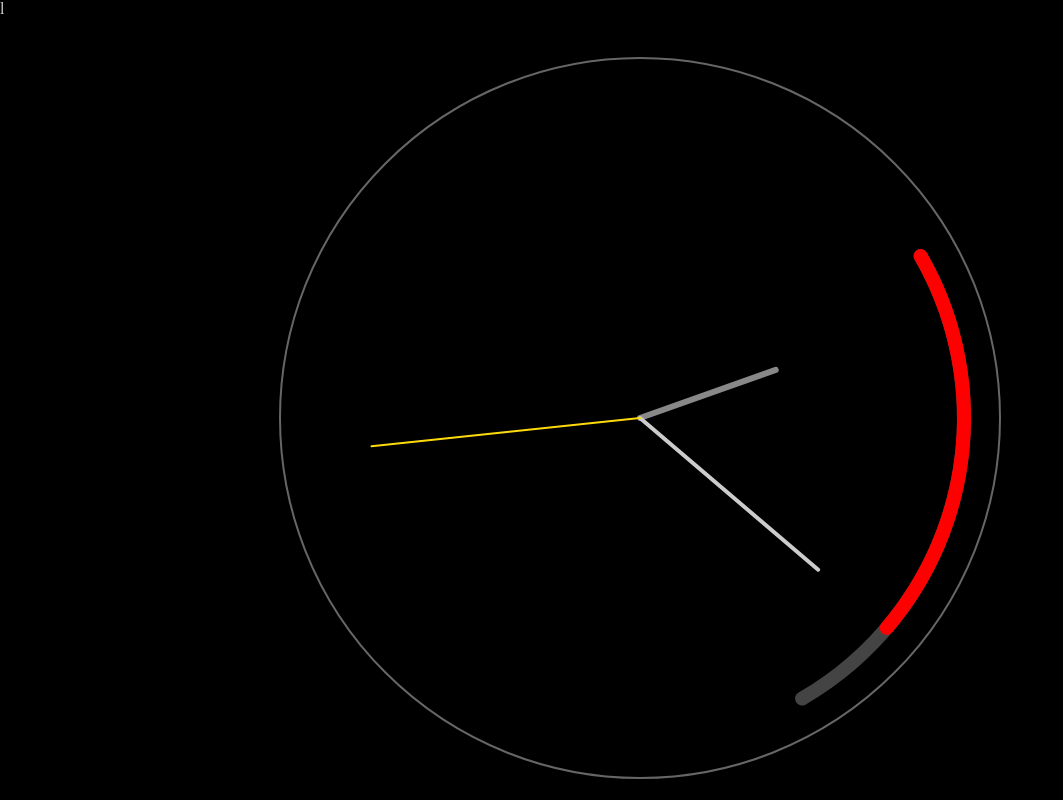
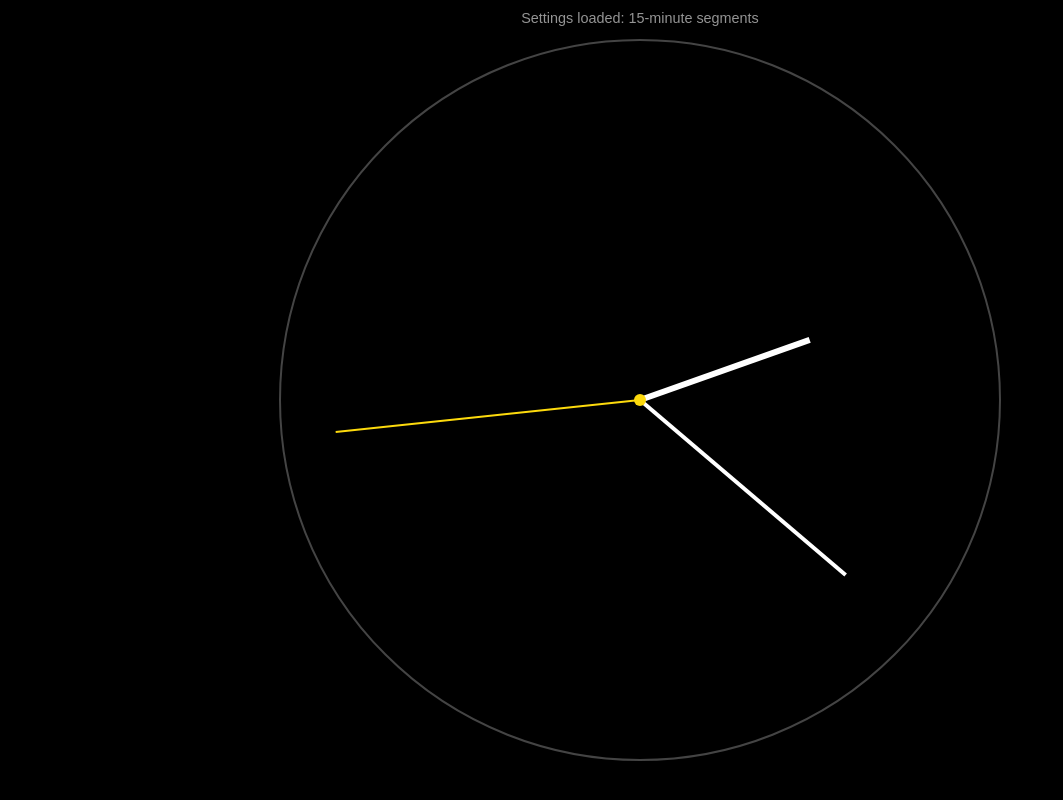
Before and after one commit to piarasj/timer, a plain HTML site: page index.html in a window 1280 px wide. Shown: the whole page, without its empty margins (0-1063 px from the left). Drawn offline with Linux system fonts and the light colour scheme.

Commit message:
Update index.html

```diff
--- a/index.html
+++ b/index.html
@@ -1,108 +1,86 @@
-l<!DOCTYPE html>
+<!DOCTYPE html>
 <html lang="en">
 <head>
-  <meta charset="UTF-8" />
-  <meta name="viewport" content="width=device-width, initial-scale=1.0" />
-  <title>40-Minute Cycling Timer</title>
+  <meta charset="UTF-8">
+  <title>40-Minute Timer</title>
   <style>
-    html, body {
+    body {
       margin: 0;
-      padding: 0;
       background: black;
       color: lightgray;
-      height: 100%;
+      font-family: sans-serif;
+      display: flex;
+      justify-content: center;
+      align-items: center;
+      height: 100vh;
       overflow: hidden;
     }
-
-    #canvas {
+    canvas {
       display: block;
-      margin: auto;
-      width: 100vw;
-      height: 100vh;
     }
-
-    #controls {
-      position: absolute;
-      bottom: 1em;
-      left: 50%;
-      transform: translateX(-50%);
-      display: flex;
-      gap: 10px;
-    }
-
-    button {
-      font-size: 1rem;
-      padding: 0.5em 1em;
-    }
-
     #message {
       position: absolute;
-      top: 1em;
-      left: 50%;
-      transform: translateX(-50%);
-      font-size: 0.8rem;
-      opacity: 0.8;
-      transition: opacity 0.5s ease;
-    }
-
-    @media (orientation: landscape) {
-      #controls {
-        display: none;
-      }
+      top: 10px;
+      width: 100%;
+      text-align: center;
+      font-size: 0.9rem;
+      color: lightgray;
+      opacity: 0.7;
     }
   </style>
 </head>
 <body>
-  <canvas id="canvas"></canvas>
-  <div id="controls">
-    <button id="start">Start</button>
-    <button id="stop">Stop</button>
-  </div>
-  <div id="message"></div>
+  <div id="message">Loading settings…</div>
+  <canvas id="clock"></canvas>
 
   <script>
-    const canvas = document.getElementById("canvas");
+    const canvas = document.getElementById("clock");
     const ctx = canvas.getContext("2d");
     const messageEl = document.getElementById("message");
 
-    let settings = {};
-    let currentSegment = null;
-    let timerInterval = null;
-    let startTime = null;
+    let settings = null;
+    let currentSegment = 0;
+    let segmentStartTime = null;
+    let timerRunning = false;
 
+    // === Resize canvas square-locked ===
     function resizeCanvas() {
-      canvas.width = window.innerWidth;
-      canvas.height = window.innerHeight;
+      const side = Math.min(window.innerWidth, window.innerHeight);
+      canvas.width = side;
+      canvas.height = side;
     }
+    window.addEventListener("resize", resizeCanvas);
+    resizeCanvas();
 
-    function showMessage(msg, duration = 3000) {
-      messageEl.textContent = msg;
-      messageEl.style.opacity = 1;
-      if (duration > 0) {
-        setTimeout(() => (messageEl.style.opacity = 0), duration);
+    // === Load settings.json ===
+    async function loadSettings() {
+      try {
+        const res = await fetch("settings.json");
+        settings = await res.json();
+        messageEl.textContent = `Settings loaded: ${settings.segmentDuration/60}-minute segments`;
+        if (settings.autoStart) {
+          const [h, m] = settings.autoStart.split(":").map(Number);
+          const now = new Date();
+          if (now.getHours() === h && now.getMinutes() === m) {
+            startSegment(0);
+          }
+        }
+      } catch (e) {
+        messageEl.textContent = "Failed to load settings.json";
+        console.error(e);
       }
     }
 
-    function timeToSeconds(t) {
-      const [h, m] = t.split(":").map(Number);
-      return h * 3600 + m * 60;
+    // === Start a segment ===
+    function startSegment(index) {
+      currentSegment = index;
+      segmentStartTime = Date.now();
+      timerRunning = true;
+      messageEl.style.display = "none";
     }
 
-    function getCurrentSegment(nowSec) {
-      return settings.segments.find((seg, i) => {
-        const segStart = timeToSeconds(seg.startTime);
-        const segEnd = segStart + seg.duration;
-        return nowSec >= segStart && nowSec < segEnd;
-      });
-    }
-
-    function getSegmentProgress(seg, nowSec) {
-      const segStart = timeToSeconds(seg.startTime);
-      return nowSec - segStart;
-    }
-
-    function drawClock() {
-      const now = new Date();
+    // === Draw loop ===
+    function draw() {
       const width = canvas.width;
       const height = canvas.height;
       const size = Math.min(width, height) * 0.9;
@@ -111,137 +89,94 @@ l<!DOCTYPE html>
       const cy = height / 2;
       ctx.clearRect(0, 0, width, height);
 
-      // Draw static track arc (grey)
-      if (currentSegment) {
-        const segStart = timeToSeconds(currentSegment.startTime);
-        const segEnd = segStart + currentSegment.duration;
-        const startAngle = (segStart % 3600) / 3600 * 2 * Math.PI - Math.PI / 2;
-        const endAngle = (segEnd % 3600) / 3600 * 2 * Math.PI - Math.PI / 2;
+      // === Reference circle ===
+      ctx.beginPath();
+      ctx.arc(cx, cy, r, 0, 2 * Math.PI);
+      ctx.strokeStyle = "#444";
+      ctx.lineWidth = 2;
+      ctx.stroke();
+
+      if (settings && timerRunning) {
+        const seg = settings.segments[currentSegment];
+        const duration = seg.duration * 1000; // ms
+        const elapsed = Date.now() - segmentStartTime;
+        const progress = Math.min(elapsed / duration, 1);
+
+        const startAngle = (seg.startAngle * Math.PI) / 180;
+        const endAngle = startAngle + (2 * Math.PI * (seg.duration / settings.segmentDuration));
+
+        // === Grey track arc ===
+        ctx.beginPath();
+        ctx.arc(cx, cy, r - 10, startAngle, endAngle);
+        ctx.strokeStyle = "#555";
+        ctx.lineWidth = 20;
+        ctx.lineCap = "round";
+        ctx.stroke();
+
+        // === Progress arc with colour transitions ===
+        let color = "green";
+        const remaining = (1 - progress) * seg.duration;
+        if (remaining <= 300) color = "red";     // last 5 minutes
+        else if (remaining <= 600) color = "orange"; // last 10 minutes
 
         ctx.beginPath();
-        ctx.strokeStyle = "#444";
-        ctx.lineWidth = 14;
+        ctx.arc(cx, cy, r - 10, startAngle, startAngle + (endAngle - startAngle) * progress);
+        ctx.strokeStyle = color;
+        ctx.lineWidth = 20;
         ctx.lineCap = "round";
-        ctx.arc(cx, cy, r * 0.9, startAngle, endAngle);
-        ctx.stroke();
-
-        // Progress arc
-        const nowSec = now.getHours() * 3600 + now.getMinutes() * 60 + now.getSeconds();
-        const progress = Math.min(currentSegment.duration, getSegmentProgress(currentSegment, nowSec));
-        const progressEnd = segStart + progress;
-        const progressAngle = (progressEnd % 3600) / 3600 * 2 * Math.PI - Math.PI / 2;
-
-        let color = "#0f0";
-        if (currentSegment.duration - progress < 300) color = "#f00";
-        else if (currentSegment.duration - progress < 600) color = "#ffa500";
-
-        ctx.beginPath();
-        ctx.strokeStyle = color;
-        ctx.lineWidth = 14;
-        ctx.lineCap = "round";
-        ctx.arc(cx, cy, r * 0.9, startAngle, progressAngle);
         ctx.stroke();
       }
 
-      // Clock hands
-      const hr = now.getHours() % 12;
+      // === Clock hands ===
+      const now = new Date();
+      const sec = now.getSeconds();
       const min = now.getMinutes();
-      const sec = now.getSeconds();
-      const hrAngle = ((hr + min / 60) / 12) * 2 * Math.PI - Math.PI / 2;
-      const minAngle = ((min + sec / 60) / 60) * 2 * Math.PI - Math.PI / 2;
-      const secAngle = (sec / 60) * 2 * Math.PI - Math.PI / 2;
-
-ctx.beginPath();
-ctx.arc(cx, cy, r, 0, 2 * Math.PI);  // full circle
-ctx.strokeStyle = "#666";            // grey outline
-ctx.lineWidth = 2;                   // thin stroke
-ctx.stroke();
-
-      ctx.lineCap = "round";
+      const hr = now.getHours();
 
       // Hour hand
       ctx.beginPath();
-      ctx.strokeStyle = "#888";
+      ctx.moveTo(cx, cy);
+      ctx.lineTo(
+        cx + Math.cos(((hr % 12) + min / 60) * (Math.PI / 6) - Math.PI / 2) * (r * 0.5),
+        cy + Math.sin(((hr % 12) + min / 60) * (Math.PI / 6) - Math.PI / 2) * (r * 0.5)
+      );
+      ctx.strokeStyle = "white";
       ctx.lineWidth = 6;
-      ctx.moveTo(cx, cy);
-      ctx.lineTo(cx + r * 0.4 * Math.cos(hrAngle), cy + r * 0.4 * Math.sin(hrAngle));
       ctx.stroke();
 
       // Minute hand
       ctx.beginPath();
-      ctx.strokeStyle = "#ccc";
+      ctx.moveTo(cx, cy);
+      ctx.lineTo(
+        cx + Math.cos((min + sec / 60) * (Math.PI / 30) - Math.PI / 2) * (r * 0.75),
+        cy + Math.sin((min + sec / 60) * (Math.PI / 30) - Math.PI / 2) * (r * 0.75)
+      );
+      ctx.strokeStyle = "white";
       ctx.lineWidth = 4;
-      ctx.moveTo(cx, cy);
-      ctx.lineTo(cx + r * 0.65 * Math.cos(minAngle), cy + r * 0.65 * Math.sin(minAngle));
       ctx.stroke();
 
       // Second hand
       ctx.beginPath();
-      ctx.strokeStyle = "#FDDA0D";
+      ctx.moveTo(cx, cy);
+      ctx.lineTo(
+        cx + Math.cos(sec * (Math.PI / 30) - Math.PI / 2) * (r * 0.85),
+        cy + Math.sin(sec * (Math.PI / 30) - Math.PI / 2) * (r * 0.85)
+      );
+      ctx.strokeStyle = "#FDDA0D"; // yellow
       ctx.lineWidth = 2;
-      ctx.moveTo(cx, cy);
-      ctx.lineTo(cx + r * 0.75 * Math.cos(secAngle), cy + r * 0.75 * Math.sin(secAngle));
       ctx.stroke();
+
+      // === Center pivot ===
+      ctx.beginPath();
+      ctx.arc(cx, cy, 6, 0, 2 * Math.PI);
+      ctx.fillStyle = "#FDDA0D"; // yellow, matches second hand
+      ctx.fill();
+
+      requestAnimationFrame(draw);
     }
 
-    function tick() {
-      const now = new Date();
-      const nowSec = now.getHours() * 3600 + now.getMinutes() * 60 + now.getSeconds();
-      const seg = getCurrentSegment(nowSec);
-      if (!seg) return;
-
-      if (seg !== currentSegment) {
-        currentSegment = seg;
-        startTime = new Date();
-      }
-
-      drawClock();
-
-      const elapsed = getSegmentProgress(currentSegment, nowSec);
-      if (elapsed >= currentSegment.duration) {
-        // move to next segment
-        const nextIndex = settings.segments.indexOf(currentSegment) + 1;
-        if (nextIndex < settings.segments.length) {
-          currentSegment = settings.segments[nextIndex];
-        }
-      }
-    }
-
-    function startTimer() {
-      if (timerInterval) return;
-      timerInterval = setInterval(tick, 1000);
-      showMessage("", 0); // Hide message
-    }
-
-    function stopTimer() {
-      clearInterval(timerInterval);
-      timerInterval = null;
-    }
-
-    document.getElementById("start").addEventListener("click", () => startTimer());
-    document.getElementById("stop").addEventListener("click", () => stopTimer());
-
-    window.addEventListener("resize", resizeCanvas);
-
-    // Load settings
-    fetch("settings.json")
-      .then((res) => res.json())
-      .then((data) => {
-        settings = data;
-        const nowSec = new Date().getHours() * 3600 + new Date().getMinutes() * 60 + new Date().getSeconds();
-        currentSegment = getCurrentSegment(nowSec);
-        const segTime = currentSegment?.startTime ?? "manual";
-        showMessage(`Settings loaded: ${segTime} start, ${data.segmentDuration / 60}-min segments`, 4000);
-        if (data.autoStart) {
-          const autoStartSec = timeToSeconds(data.autoStart);
-          if (nowSec >= autoStartSec) {
-            startTimer();
-          }
-        }
-      });
-
-    resizeCanvas();
-    drawClock();
+    loadSettings();
+    draw();
   </script>
 </body>
 </html>
```
